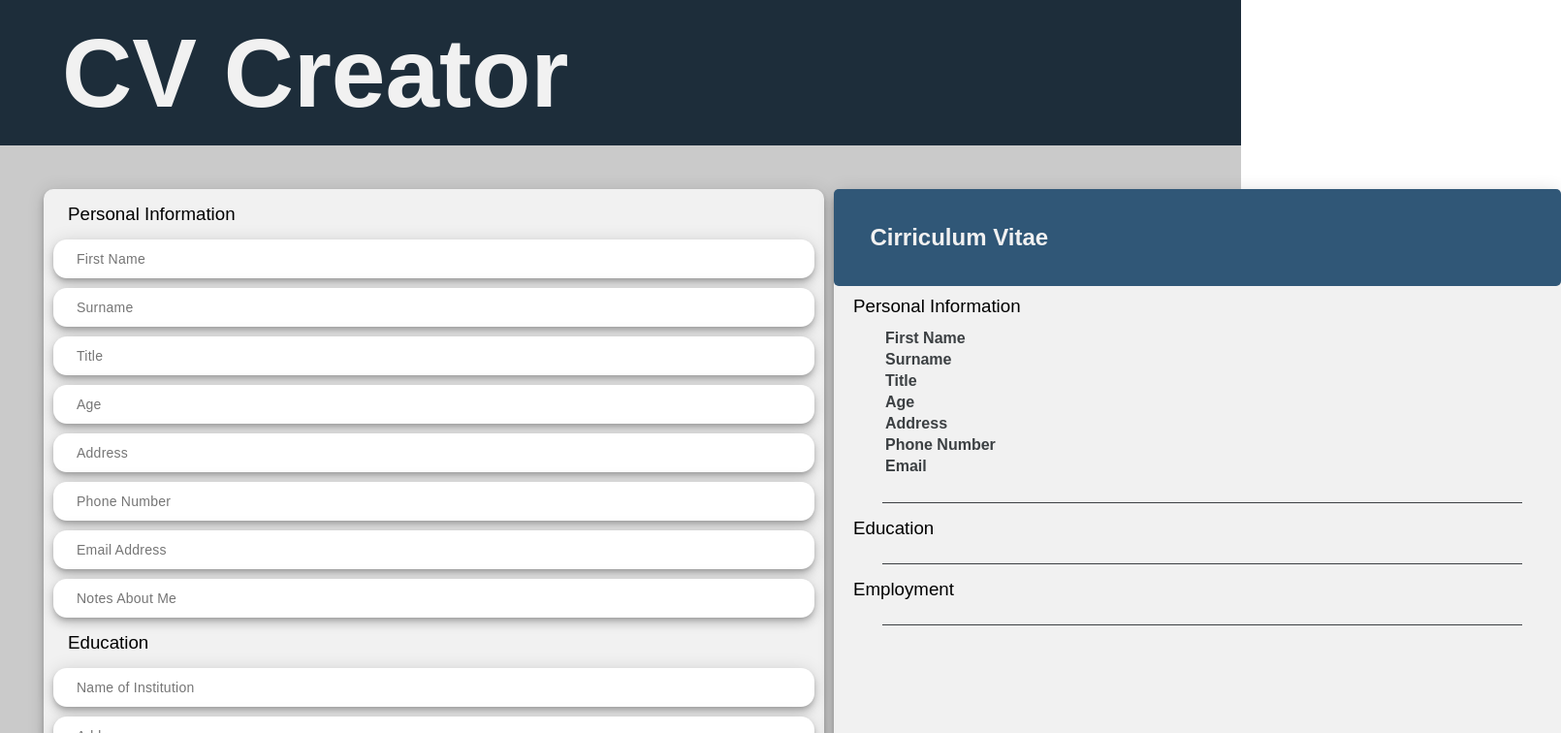
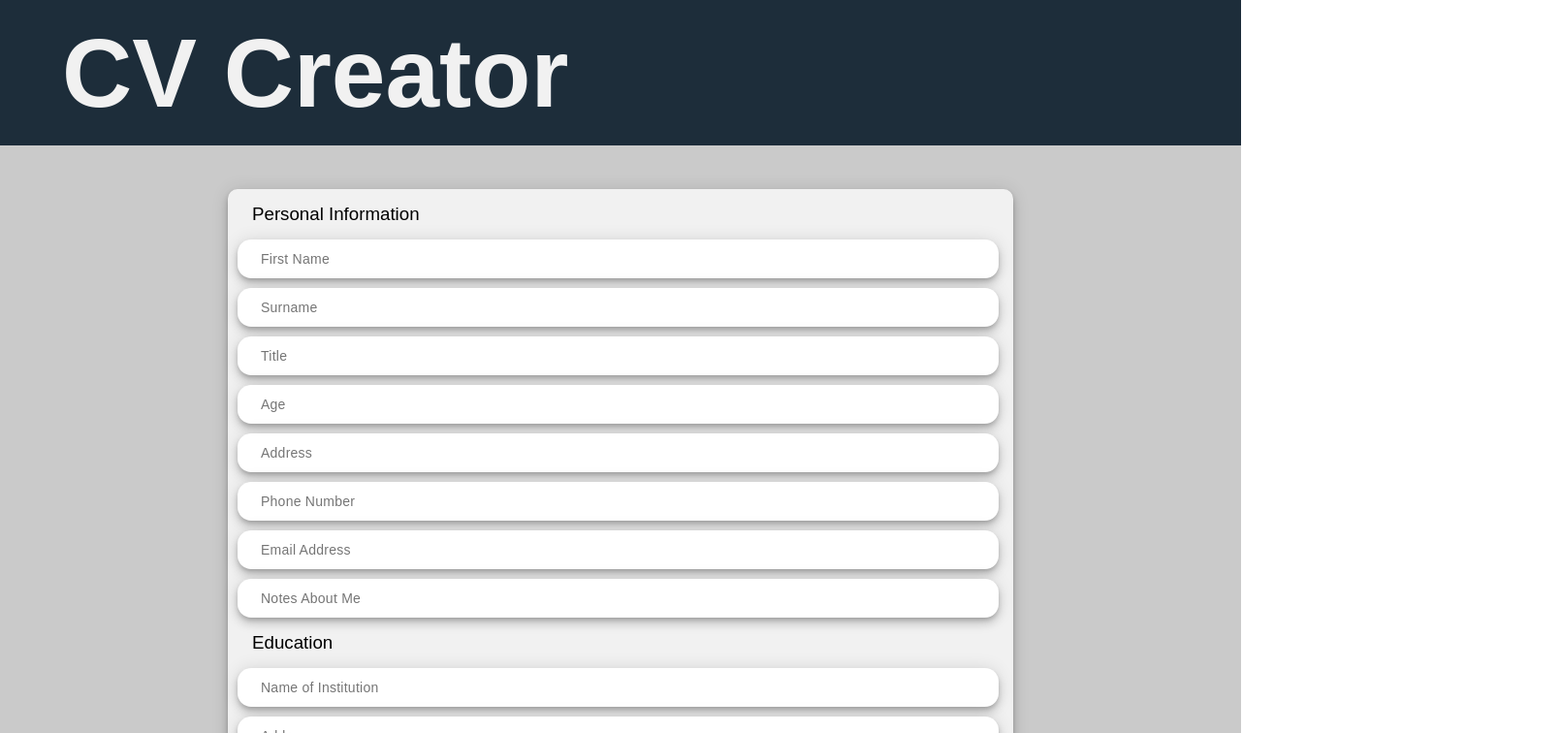
Before and after one commit to ScottCRed/cv-app, a React (Create React App) app: page / in a window 1280 px wide. Shown: the top 756 px of the page at 97% size, 1610 px wide, since content can reach past the window. Built offline with nearby package versions, Linux system fonts and the light colour scheme.

Commit message:
Add screen size control styling

```diff
--- a/src/App.css
+++ b/src/App.css
@@ -26,6 +26,7 @@ body {
     width: 800px;
     box-shadow: rgba(0, 0, 0, .2) 0 3px 5px -1px,rgba(0, 0, 0, .14) 0 6px 10px 0,rgba(0, 0, 0, .12) 0 1px 18px 0;
     border-radius: 10px;
+    min-height: 1000px;
 }
 
 input {
@@ -153,7 +154,7 @@ h3 {
     margin: 2px;
 }
 
-/* Headings */
+/* Header/footer */
 #header {
     display: flex;
     align-items: center;
@@ -189,3 +190,12 @@ h3 {
     font-size: 20px;
     font-weight: 100;
 }
+
+/* Header/footer */
+
+@media only screen and (max-width: 1800px) {
+    .mainWrapper {
+      flex-direction: column;
+      align-items: center;
+    }
+  }
```
